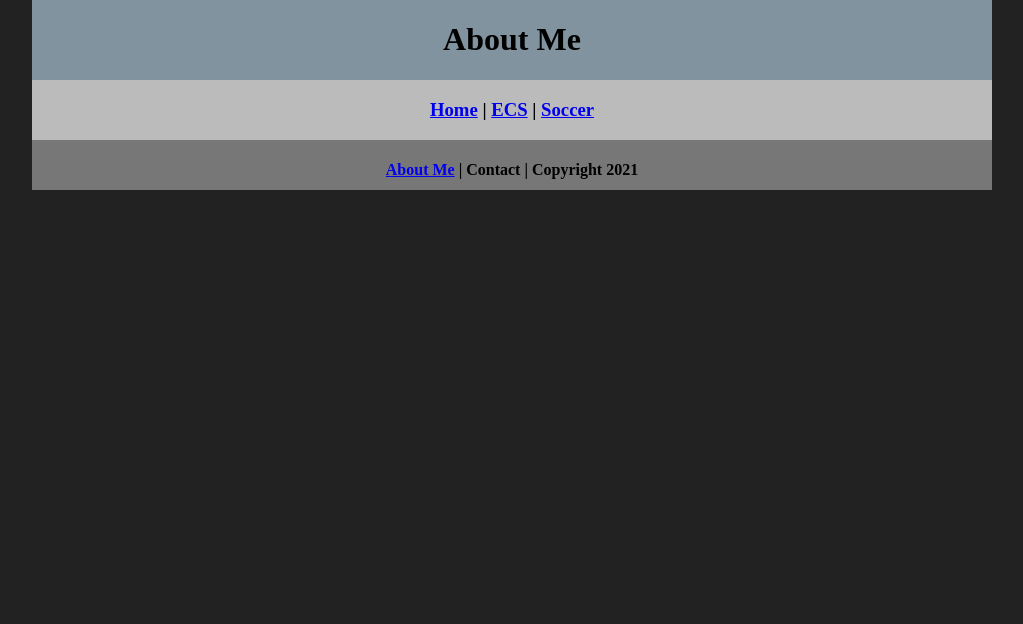
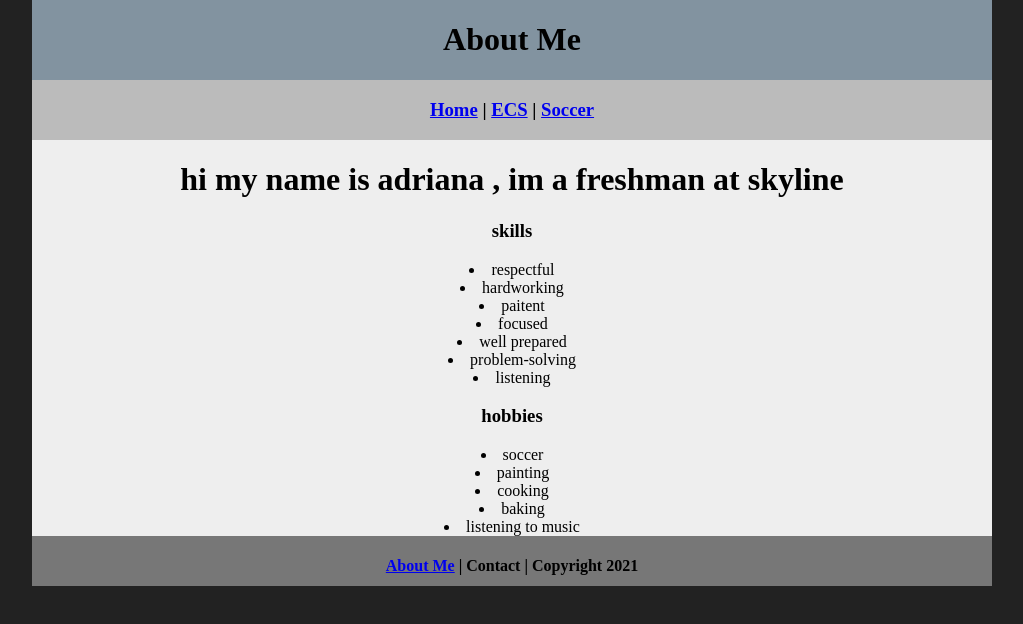
Before and after one commit to kittycooker/ecsportfolio, a plain HTML site: page aboutme.html in a window 1280 px wide. Shown: the whole page, without its empty margins (128-1151 px from the left). Drawn offline with Linux system fonts and the light colour scheme.

Commit message:
Update aboutme.html

```diff
--- a/aboutme.html
+++ b/aboutme.html
@@ -15,7 +15,21 @@
             <h3> <a href="index.html">Home</a> | <a href="ecs/index.html">ECS</a> | <a href="soccer/index.html">Soccer</a> </h3>
          </div>
          <div class="content">
-
+         <h1> hi my name is adriana , im a freshman at skyline</h1>
+            <h3>skills</h3>
+            <li>respectful</li>
+            <li>hardworking</li>
+            <li>paitent</li>
+            <li>focused</li>
+            <li>well prepared</li>
+            <li>problem-solving</li>
+            <li>listening</li>
+            <h3>hobbies</h3>
+            <li>soccer</li>
+            <li>painting</li>
+            <li>cooking</li>
+            <li>baking</li>
+            <li>listening to music</li>
          </div>
          <div class="footer">
             <h4> <a href="aboutme.html">About Me</a> | Contact | Copyright 2021</h4>
```
